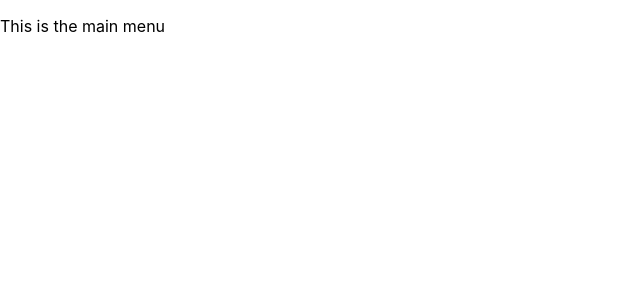
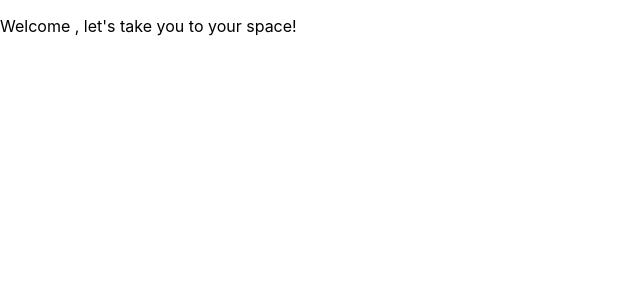
Before and after one commit to jpress7639/a-new-space, a React (Create React App) app in the folder client/: page /users/1 in a window 1280 px wide. Shown: the top 300 px of the page, without its empty margins (0-640 px from the left). Built offline with nearby package versions, Linux system fonts and the light colour scheme; no server answers.

Commit message:
added user data to main menu

```diff
--- a/client/src/App.js
+++ b/client/src/App.js
@@ -1,6 +1,5 @@
 import React from 'react';
 import './App.css';
-import SignIn from './screens/SignIn/SignIn'
 import SignUp from './screens/SignUp/SignUp'
 import Home from './screens/Home/Home'
 import MainMenu from './screens/MainMenu/MainMenu'
--- a/client/src/screens/MainMenu/MainMenu.jsx
+++ b/client/src/screens/MainMenu/MainMenu.jsx
@@ -6,18 +6,22 @@ class MainMenu extends Component {
   constructor(props) {
     super(props)
     this.state = {
-      currentUser: []
+      user: []
     }
   }
+
   async componentDidMount() {
     let { id } = this.props.match.params
     const user = await getUser(id)
     this.setState({user})
   }
-  render () {
+
+  render() {
+    const { firstName } = this.state.user
+    const {lastName} = this.state.user
     return (
       <div>
-        <p>This is the main menu</p>
+        <p>Welcome {firstName} {lastName}, let's take you to your space! </p>
         </div>
     )}
 }
```
